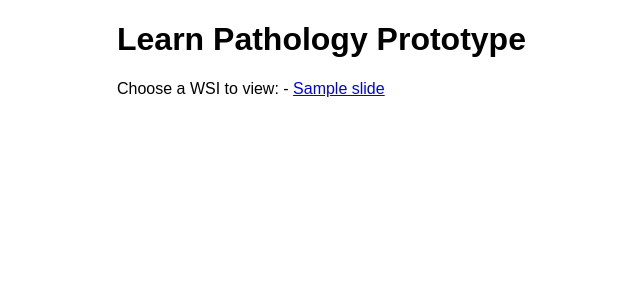
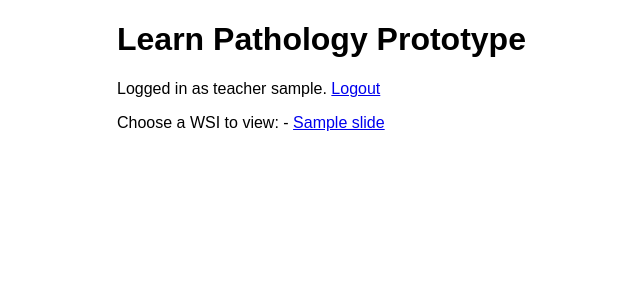
Before and after one commit to AICAN-Research/learn-pathology, a Django app: page / in a window 1280 px wide. Shown: the top 300 px of the page, without its empty margins (123-763 px from the left). Run offline with Django 3.2, Linux system fonts and the light colour scheme; a user stored in the database is signed in; tables that the repository leaves empty hold one stand-in row (values such as "Sample post"); some libraries are stand-ins or nearby versions.

Commit message:
Logout button

```diff
--- a/learnpathology/settings.py
+++ b/learnpathology/settings.py
@@ -132,3 +132,5 @@ PRINT_RUNTIME = True  # Disable in deployment
 LOGIN_URL = '/user/login/'
 
 AUTH_USER_MODEL = 'user.User'
+
+LOGIN_REDIRECT_URL = 'frontpage'
--- a/learnpathology/templates/learnpathology/base.html
+++ b/learnpathology/templates/learnpathology/base.html
@@ -10,6 +10,20 @@
 <main>
     <h1>Learn Pathology Prototype</h1>
 
+    {% if request.user.is_authenticated %}
+        <p>
+            {% if request.user.is_teacher %}
+            Logged in as teacher
+            {% elif request.user.is_student %}
+            Logged in as student
+            {% else %}
+            Logged in as admin
+            {% endif %}
+            {{ request.user.username }}.
+            <a href="{% url 'logout' %}">Logout</a>
+        </p>
+    {% endif %}
+
     {% block content %}
     {% endblock %}
 </main>
--- a/learnpathology/urls.py
+++ b/learnpathology/urls.py
@@ -18,7 +18,7 @@ from django.urls import path, include
 from slide import views
 
 urlpatterns = [
-    path('', views.index),
+    path('', views.index, name='frontpage'),
     path('viewer/<int:slide_id>/', views.view_whole_slide, name="view_wsi"),
     path('viewer/tile/<int:slide_id>/<int:osd_level>/<int:x>/<int:y>/', views.tile, name="tile"),
     path('admin/', admin.site.urls),
```
